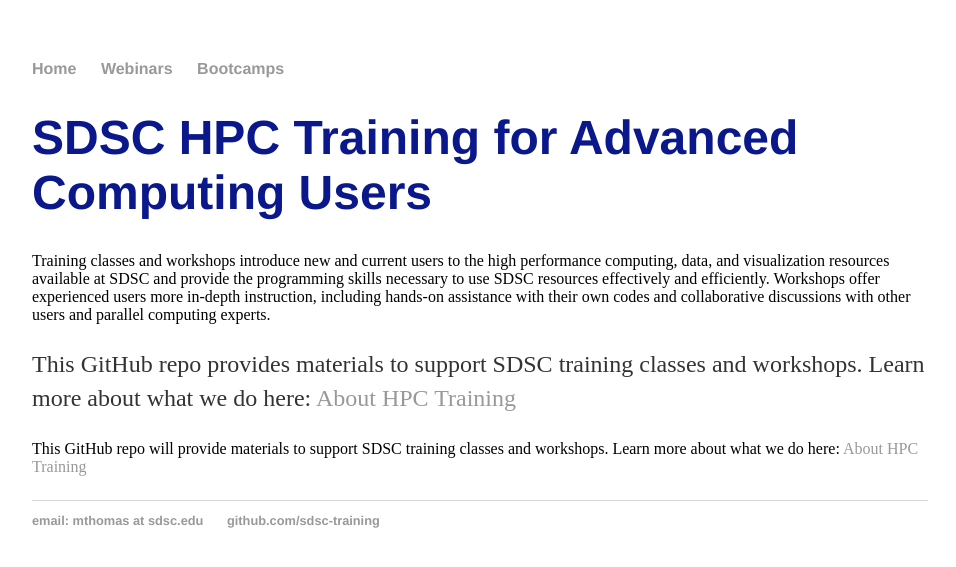
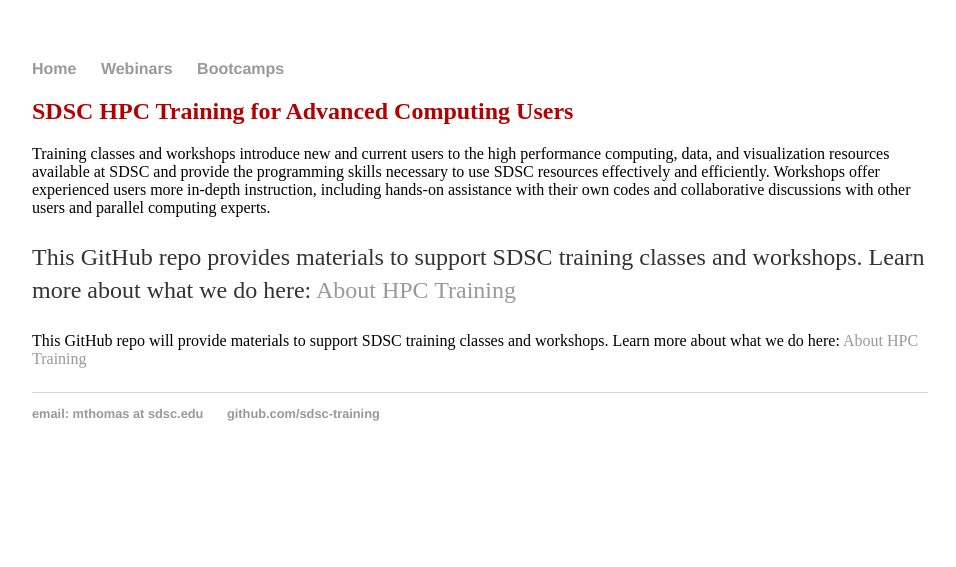
Before and after one commit to sdsc-training/sdsc-training.github.io, a Jekyll site: the page built from index.html, in a window 1280 px wide. Shown: the top 567 px of the page, without its empty margins (160-1116 px from the left). Built offline with Jekyll 4.4.1, drawn with Linux system fonts in a browser that asks for light colours.

Commit message:
updating main landing page

```diff
--- a/index.html
+++ b/index.html
@@ -3,7 +3,7 @@
 title: SDSC HPC Training
 ---
 <div class="blurb">
-<h1><font color="0A188B">SDSC HPC Training for Advanced Computing Users</font> </h1>
+<h2><font color="b30000">SDSC HPC Training for Advanced Computing Users</font> </h2>
 
 Training classes and workshops introduce new and current users to the high performance computing, data, and visualization resources available at SDSC and provide the programming skills necessary to use SDSC resources effectively and efficiently. Workshops offer experienced users more in-depth instruction, including hands-on assistance with their own codes and collaborative discussions with other users and parallel computing experts.
 
```
